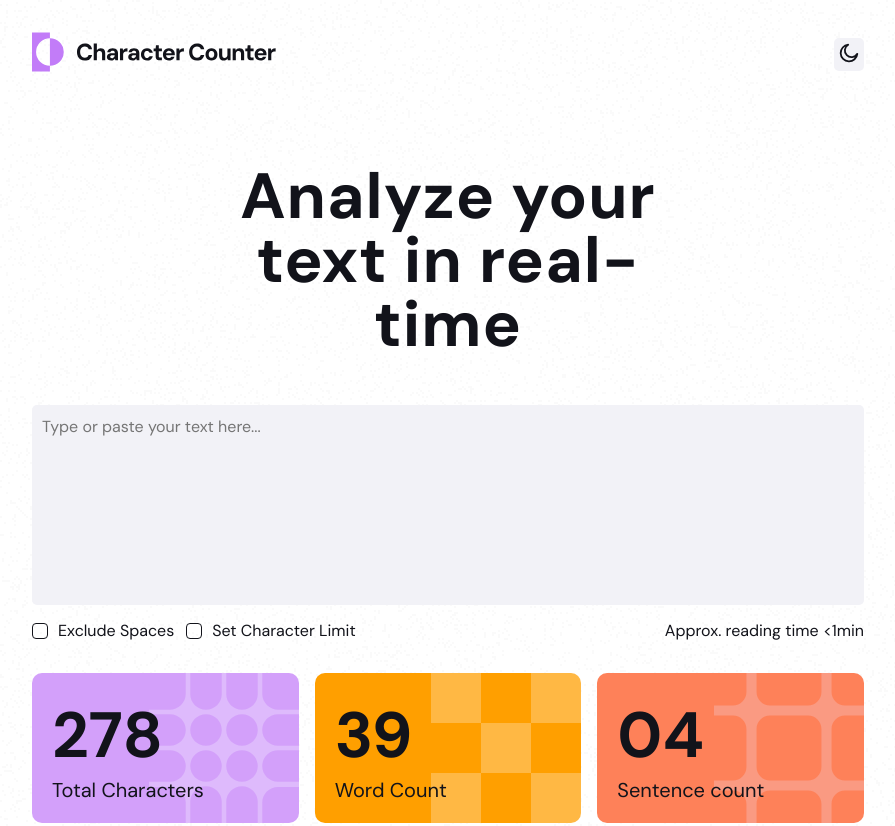
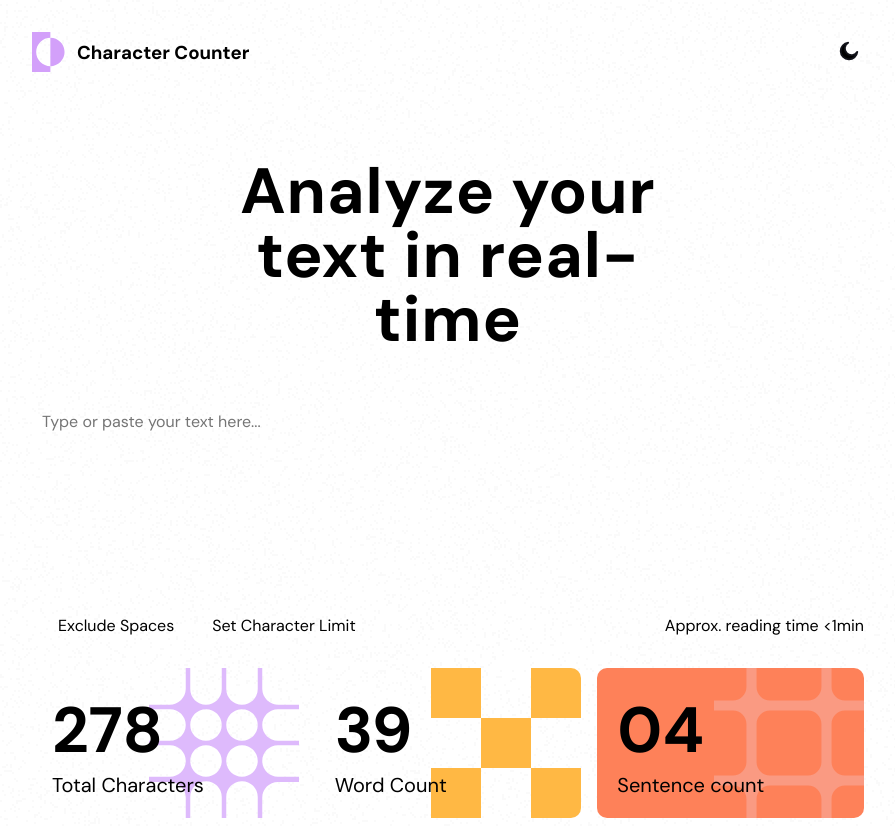
Before and after one commit to rougemeister/character-counter, a plain HTML site: page index.html in a window 1280 px wide. Shown: the top 826 px of the page, without its empty margins (192-1087 px from the left). Drawn offline with Linux system fonts and the light colour scheme; a script that the page names is missing.

Commit message:
Update page colours and add toggle function

```diff
--- a/index.html
+++ b/index.html
@@ -8,15 +8,15 @@
     <link rel="stylesheet" href="./styles.css">
     <script src="./script.js" defer></script>
 </head>
-<body class="darkmode">
+<body>
     <div class="container">
         <header>
             <div class="logo">
-                <!-- <img src="./assets/images/logo-dark-theme.svg"> -->
-                <img src="./assets/images/logo-light-theme.svg">
+                <img src="./assets/images/Logo.svg" alt="page logo">
+                <h3 class="logo-text">Character Counter</h3>
             </div>
-            <div>
-                <button>
+            <div class="theme-toggler">
+                <button >
                     <!-- <svg xmlns="http://www.w3.org/2000/svg" width="22" height="22" fill="none" viewBox="0 0 22 22"><g clip-path="url(#a)"><path stroke="#fff" stroke-linecap="round" stroke-linejoin="round" stroke-width="1.98" d="M11 1.833v1.834m0 14.666v1.834M3.666 11H1.833m3.955-5.212L4.49 4.492m11.72 1.296 1.297-1.296M5.788 16.215 4.49 17.512m11.72-1.296 1.297 1.296M20.166 11h-1.833m-2.75 0a4.583 4.583 0 1 1-9.167 0 4.583 4.583 0 0 1 9.167 0Z"/></g><defs><clipPath id="a"><path fill="#fff" d="M0 0h22v22H0z"/></clipPath></defs></svg> -->
                     <svg xmlns="http://www.w3.org/2000/svg" width="22" height="22" fill="none" viewBox="0 0 22 22"><g clip-path="url(#a)"><path stroke="#12131A" stroke-linecap="round" stroke-linejoin="round" stroke-width="1.98" d="M20.125 11.877A7.333 7.333 0 1 1 10.124 1.875a9.168 9.168 0 1 0 10 10.002Z"/></g><defs><clipPath id="a"><path fill="#fff" d="M0 0h22v22H0z"/></clipPath></defs></svg>
                 </button>
@@ -104,8 +104,6 @@
     <div class="toggle-overflow">
         <p class="">See More </p>
         <img src="./assets/images/down-arrow.svg" alt="down arrow">
-
-
     </div>
     </div>
 </body>
--- /dev/null
+++ b/script.js
@@ -0,0 +1,10 @@
+const themeToggler = document.querySelector('.theme-toggler')
+console.log(themeToggler)
+
+function toggleTheme (){
+    console.log('hello')
+    document.body.classList.add('darkmode')
+}
+
+
+themeToggler.addEventListener('click', toggleTheme)
--- a/styles.css
+++ b/styles.css
@@ -1,58 +1,70 @@
 @import url('https://fonts.googleapis.com/css2?family=DM+Sans:ital,opsz,wght@0,9..40,100..1000;1,9..40,100..1000&display=swap');
 
 :root {
+    --neutral-900: #12131A;
+    --neutral-800: #21222C;
+    --neutral-700: #2A2B37;
+    --neutral-600: #404254;
+    --neutral-200: #E4E4EF;
+    --neutral-100: #F2F2F7;
+    --neutral-0: #FFFFFF;
+
+    --blue-500: #C27CF8;
+    --blue-400: #D3A0FA;
+    --yellow-500: #FF9F00;
+    --orange-800: #DA3701;
+    --orange: #FE8159;
+
     --background-img: url('./assets/images/bg-light-theme.png');
-    --base-color: #F2F2F7;
-    --text-color: #12131A;
-    --secondary-text-color: #2A2B37;
-    --purple: #D3A0FA;
-    --yellow: #FF9F00;
-    --orange: #FE8159;
+
 }
-
-
 
 * {
     box-sizing: border-box;
-    padding:0;
+    padding: 0;
     margin: 0;
 }
 
-/* .darkmode {
+.darkmode {
    --background-img: url('./assets/images/bg-dark-theme.png');
    --base-color: #1f1f22;
    --text-color: #fff;
    --secondary-text-color: #fff;
-} */
+}
 
 body {
     background-image: var(--background-img);
     height: 100vh;
     font-family: "DM Sans", sans-serif;
     color: var(--text-color);
+    transition: background-image 0.3s, color 0.3s;
 }
-
 
 header {
     display: flex;
     justify-content: space-between;
     align-items: center;
-    .logo img {
-        width: 185px;
-        height: 30px;
 }
-    button {
+
+.logo {
+    display: flex;
+    align-items: center;
+    gap: 12px;
+
+}
+
+header button {
     border: none;
     cursor: pointer;
     background: var(--base-color);
     padding: 5px;
-        svg {
+    border-radius: 5px;
+}
+
+header button svg {
     width: 20px;
     height: 20px;
     fill: var(--base-color);
-        }
-        border-radius: 5px;
-    }
 }
 
 .container {
@@ -62,7 +74,9 @@ header {
     display: flex;
     flex-direction: column;
     gap: 40px;
-    h1 {
+}
+
+.container h1 {
     font-size: 40px;
     color: var(--text-color);
     font-family: "DM Sans", sans-serif;
@@ -71,9 +85,6 @@ header {
     letter-spacing: -1px;
     margin-bottom: 32px;
     margin-top: 16px;
-
-    }
-
 }
 
 textarea {
@@ -89,9 +100,9 @@ textarea {
     resize: none;
     line-height: 1.5;
 }
+
 textarea:focus {
-
-    outline-color: #E4E4EF;
+    outline: 1px solid blue;
 }
 
 .input-wrapper {
@@ -108,48 +119,51 @@ textarea:focus {
     gap: 16px;
     margin-top: 16px;
     color: var(--text-color);
-    .tile {
+}
+
+.tiles .tile {
     display: flex;
     justify-content: space-between;
     align-items: center;
     height: 116px;
     width: 100%;
     border-radius: 10px;
-
 }
 
-    }
 .char {
     background-image: url('./assets/images/pattern-character-count.svg');
     background-repeat: no-repeat;
     background-position: right;
     background-color: var(--purple);
 }
+
 .word-count {
     background-color: var(--yellow);
     background-image: url('./assets/images/pattern-word-count.svg');
     background-repeat: no-repeat;
     background-position: right;
 }
+
 .sentence-count {
     background-image: url('./assets/images/pattern-sentence-count.svg');
     background-repeat: no-repeat;
     background-position: right;
     background-color: var(--orange);
 }
+
 .stat {
     display: flex;
     flex-direction: column;
     margin-left: 20px;
-        h2 {
+}
+
+.stat h2 {
     font-size: 40px;
 }
-        p {
+
+.stat p {
     font-size: 20px;
 }
-    }
-
-
 
 .progress-bar-container {
     display: flex;
@@ -161,27 +175,25 @@ textarea:focus {
     margin: 24px 0 20px 0;
     font-size: 24px;
     font-family: "DM Sans", sans-serif;
-
 }
 
 .letter {
     width: 15px;
 }
+
 .progress-bar {
     display: flex;
     justify-content: space-between;
     align-items: center;
     gap: 14px;
-
-
 }
-
 
 .progress {
     width: 212px;
     border-radius: 100px;
     background-color: var(--base-color);
 }
+
 .bar-visible {
     background-color: var(--purple);
     height: 12px;
@@ -190,23 +202,21 @@ textarea:focus {
 }
 
 .bar-faint {
-
     height: 12px;
     width: 70%;
-
 }
 
 .percentage {
     text-align: right;
     width: 87px;
 }
+
 .toggle-overflow {
     display: flex;
     align-items: center;
     gap: 8px;
     margin: 20px 0;
     font-size: 20px;
-
 }
 
 .letter-E {
@@ -229,11 +239,9 @@ textarea:focus {
     width: 20%;
 }
 
-
 .letter {
-    width:15px;
+    width: 15px;
 }
-
 
 /* Checkbox styles */
 input[type="checkbox"] {
@@ -250,7 +258,7 @@ input[type="checkbox"] {
     border-radius: 4px;
 }
 
-input[type="checkbox"]::after{
+input[type="checkbox"]::after {
     font-family: "Font Awesome 5 Free";
     font-weight: 1000;
     content: "\f00c";
@@ -258,10 +266,10 @@ input[type="checkbox"]::after{
     color: var(--text-color);
     display: none;
 }
-input[type="checkbox"]:hover, input[type="checkbox"]:focus  {
-    border:1px solid var(--purple);
+
+input[type="checkbox"]:hover, input[type="checkbox"]:focus {
+    border: 1px solid var(--purple);
 }
-
 
 input[type="checkbox"]:focus {
     outline: none;
@@ -271,7 +279,8 @@ input[type="checkbox"]:focus {
 input[type="checkbox"]:checked {
     background-color: var(--purple);
 }
-input[type="checkbox"]:checked::after{
+
+input[type="checkbox"]:checked::after {
     display: block;
 }
 
@@ -282,25 +291,21 @@ input[type="checkbox"]:checked::after{
 }
 
 /* Media Queries */
-
 @media screen and (min-width: 580px) {
-
-
     .container {
         padding: 32px;
-    h1 {
+    }
+
+    .container h1 {
         font-size: 64px;
         letter-spacing: 1px;
     }
+
+    .logo{
+        width: 245px;
+        height: 40px;
     }
 
-    header {
-    .logo img{
-            width: 245px;
-            height: 40px;
-
-    }
-    }
     .progress {
         width: 100%;
         border-radius: 100px;
@@ -310,20 +315,23 @@ input[type="checkbox"]:checked::after{
     .tiles {
         flex-direction: row;
         margin: 32px 0;
-        .tile {
+    }
+
+    .tiles .tile {
         height: 150px;
     }
-        .stat {
+
+    .tiles .stat {
         display: flex;
         justify-content: center;
-            h2 {
+    }
+
+    .tiles .stat h2 {
         font-size: 64px;
     }
 
-            p {
+    .tiles .stat p {
         font-size: 20px;
-            }
-        }
     }
 
     .input-wrapper {
@@ -331,22 +339,19 @@ input[type="checkbox"]:checked::after{
         flex-direction: row;
     }
 
-
     .char-count {
         margin-left: auto;
     }
-
 }
-
-
 
 @media screen and (min-width: 1024px) {
     .container {
         width: 70%;
-        margin:0 auto;
-        h1 {
+        margin: 0 auto;
+    }
+
+    .container h1 {
         max-width: 510px;
         margin: 48px auto;
     }
 }
-}
```
Also changed, not shown: assets/images/Logo.svg (added). Lines whose indentation alone changed are shown as unchanged.
